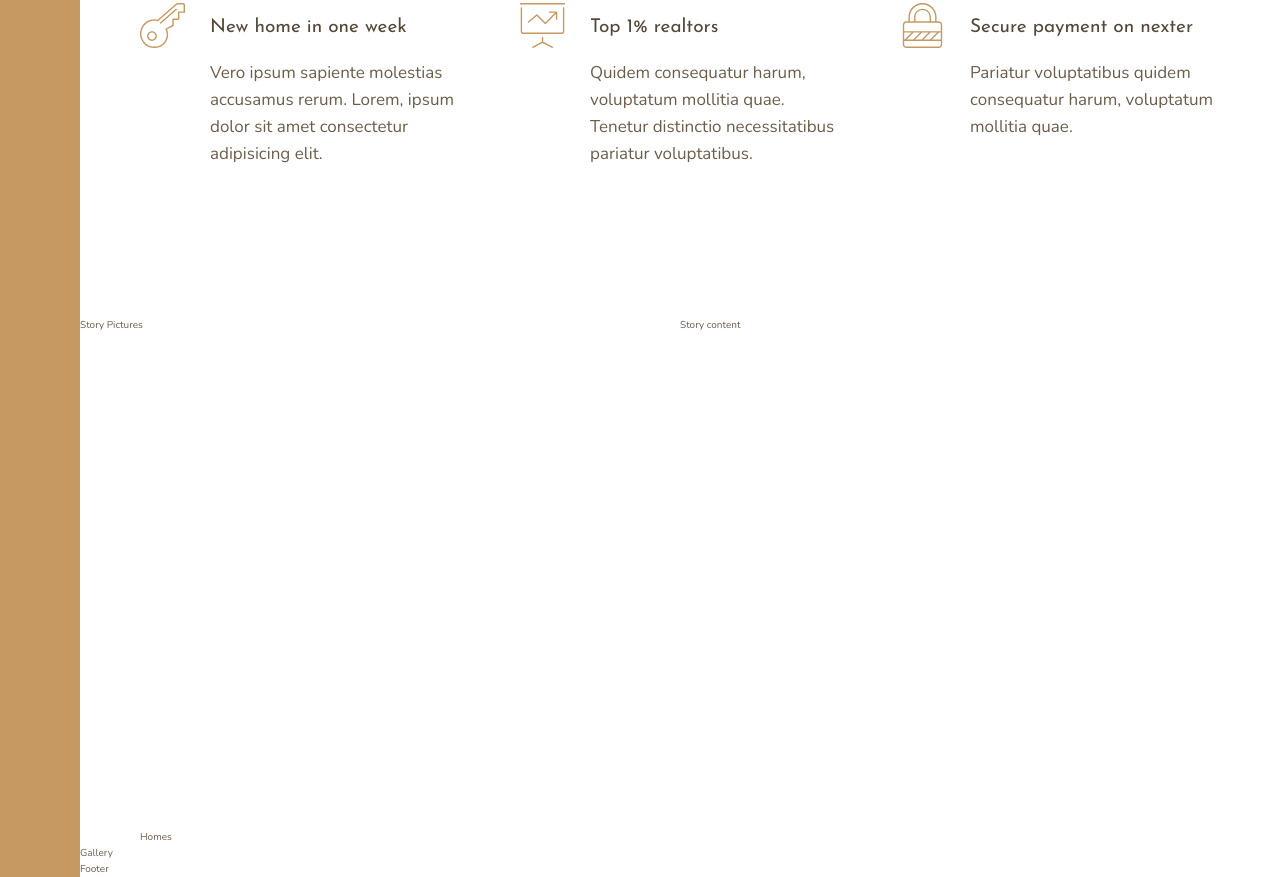
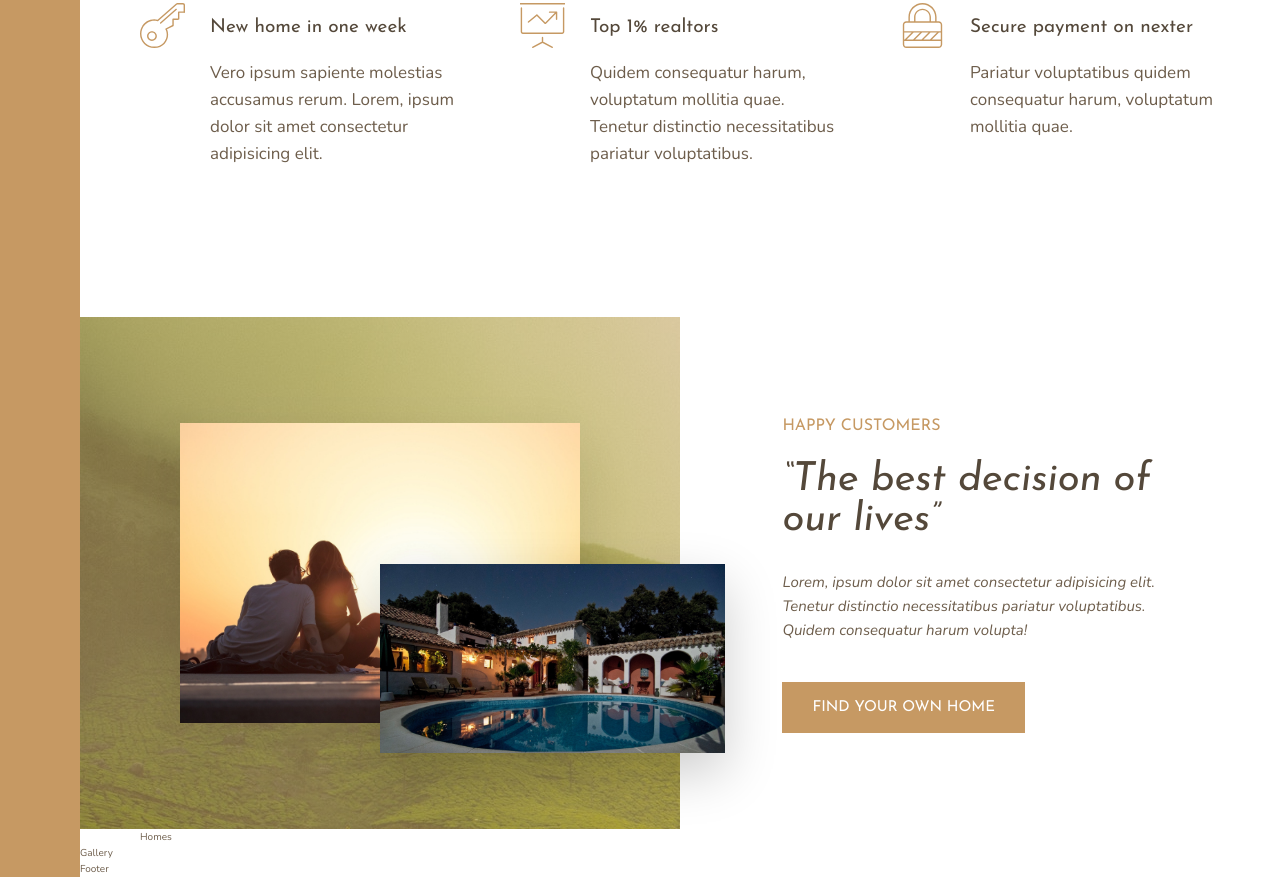
Before and after one commit to dubrova-ivan/lp-css-grid, a website: page index.html in a window 1280 px wide. Shown: the part 991-1868 px from the top of the page. Drawn offline with nearby package versions, Linux system fonts and the light colour scheme; files that its build step writes are made by us from their sources.

Commit message:
Add content and styles for Story section

```diff
--- a/index.html
+++ b/index.html
@@ -59,8 +59,18 @@
                 <p class="feature__text">Pariatur voluptatibus quidem consequatur harum, voluptatum mollitia quae.</p>
             </div>
         </div>
-        <div class="story__pictures">Story Pictures</div>
-        <div class="story__content">Story content</div>
+        <div class="story__pictures">
+            <img src="img/story-1.jpeg" alt="Couple" class="story__img--1">
+            <img src="img/story-2.jpeg" alt="New house" class="story__img--2">
+        </div>
+        <div class="story__content">
+            <h3 class="heading-3 mb-sm">Happy Customers</h3>
+            <h2 class="heading-2 heading-2--dark mb-md">&ldquo;The best decision of our lives&rdquo;</h2>
+            <p class="story__text">
+                Lorem, ipsum dolor sit amet consectetur adipisicing elit. Tenetur distinctio necessitatibus pariatur voluptatibus. Quidem consequatur harum volupta!
+            </p>
+            <button class="btn">Find your own home</button>
+        </div>
         <div class="homes">Homes</div>
         <div class="gallery">Gallery</div>
         <div class="footer">Footer</div>
--- a/sass/_story.scss
+++ b/sass/_story.scss
@@ -1,8 +1,40 @@
 .story {
     &__pictures {
+        background-color: $color-primary;
+        background-image: linear-gradient(rgba($color-primary, .5), rgba($color-primary, .5)), url(../img/back.jpg);
         grid-column: full-start / col-end 4;
+        display: grid;
+        grid-template-rows: repeat(6, 1fr);
+        grid-template-columns: repeat(6, 1fr);
+        align-items: center;
     }
+
+    &__img--1 {
+        width: 100%;
+        grid-row: 2 / span 4;
+        grid-column: 2 / span 4;
+        box-shadow: 0 2rem 5rem rgba(#000, .1);
+    }
+
+    &__img--2 {
+        width: 115%;
+        grid-row: 4 / 6;
+        grid-column: 4 / 7;
+        z-index: 20;
+        box-shadow: 0 2rem 5rem rgba(#000, .2);
+    }
+
     &__content {
         grid-column: col-start 5 / full-end;
+        padding: 6rem 8vw;
+        display: grid;
+        align-content: center;
+        justify-items: start;
+    }
+
+    &__text {
+        font-size: 1.5rem;
+        font-style: italic;
+        margin-bottom: 4rem;
     }
 }
--- a/sass/_typography.scss
+++ b/sass/_typography.scss
@@ -9,10 +9,24 @@
 
 .heading-2 {
     @extend %heading;
+    font-size: 4rem;
+    font-style: italic;
+    line-height: 1;
+
+    &--light {
+        color: $color-grey-light-1;
+    }
+
+    &--dark {
+        color: $color-grey-dark-1;
+    }
 }
 
 .heading-3 {
     @extend %heading;
+    font-size: 1.6rem;
+    text-transform: uppercase;
+    color: $color-primary;
 }
 
 .heading-4 {
@@ -27,3 +41,25 @@
         color: $color-grey-dark-1;
     }
 }
+
+.btn {
+    background-color: $color-primary;
+    color: #fff;
+    border: none;
+    border-radius: 0;
+    font-family: $font-display;
+    font-size: 1.5rem;
+    text-transform: uppercase;
+    padding: 1.8rem 3rem;
+    cursor: pointer;
+    transition: all .2s;
+
+    &:hover {
+        background-color: $color-primary-dark;
+    }
+}
+
+.mb-sm { margin-bottom: 2rem; }
+.mb-md { margin-bottom: 3rem; }
+.mb-lg { margin-bottom: 4rem; }
+.mb-hg { margin-bottom: 5rem; }
```
Also changed, not shown: img/text.txt (deleted, +0 -18 lines).
